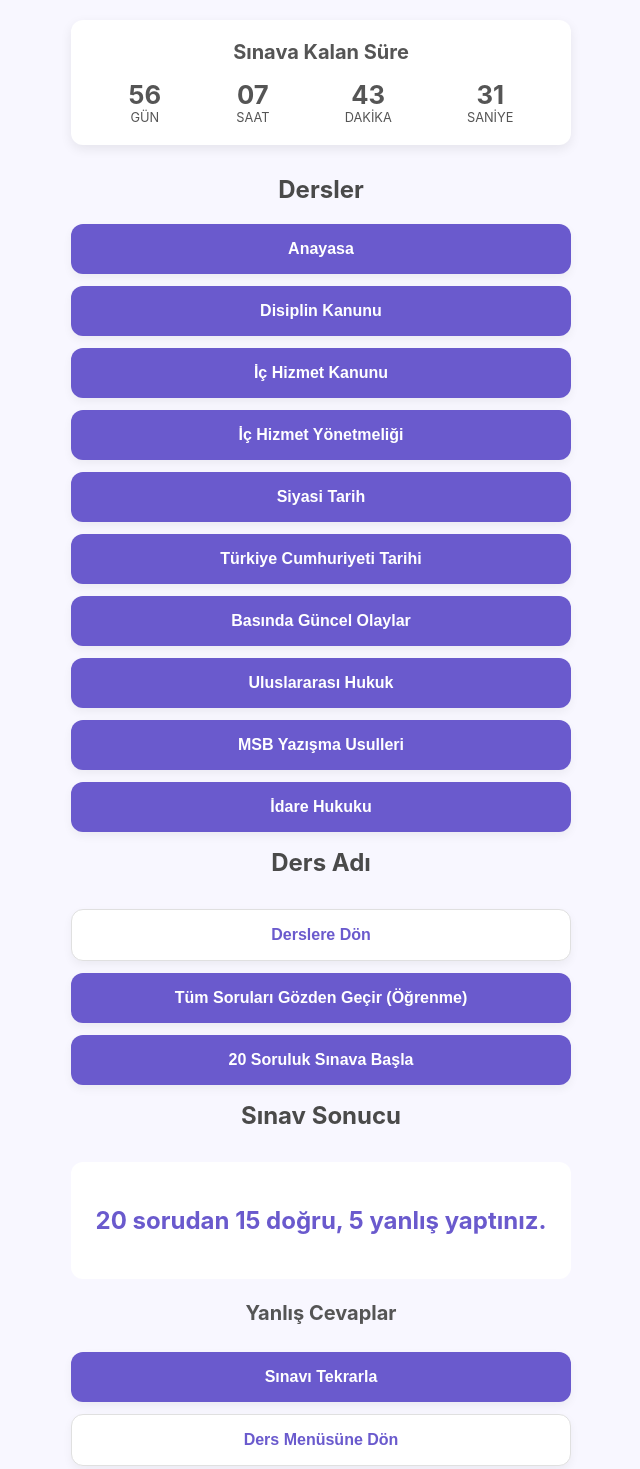
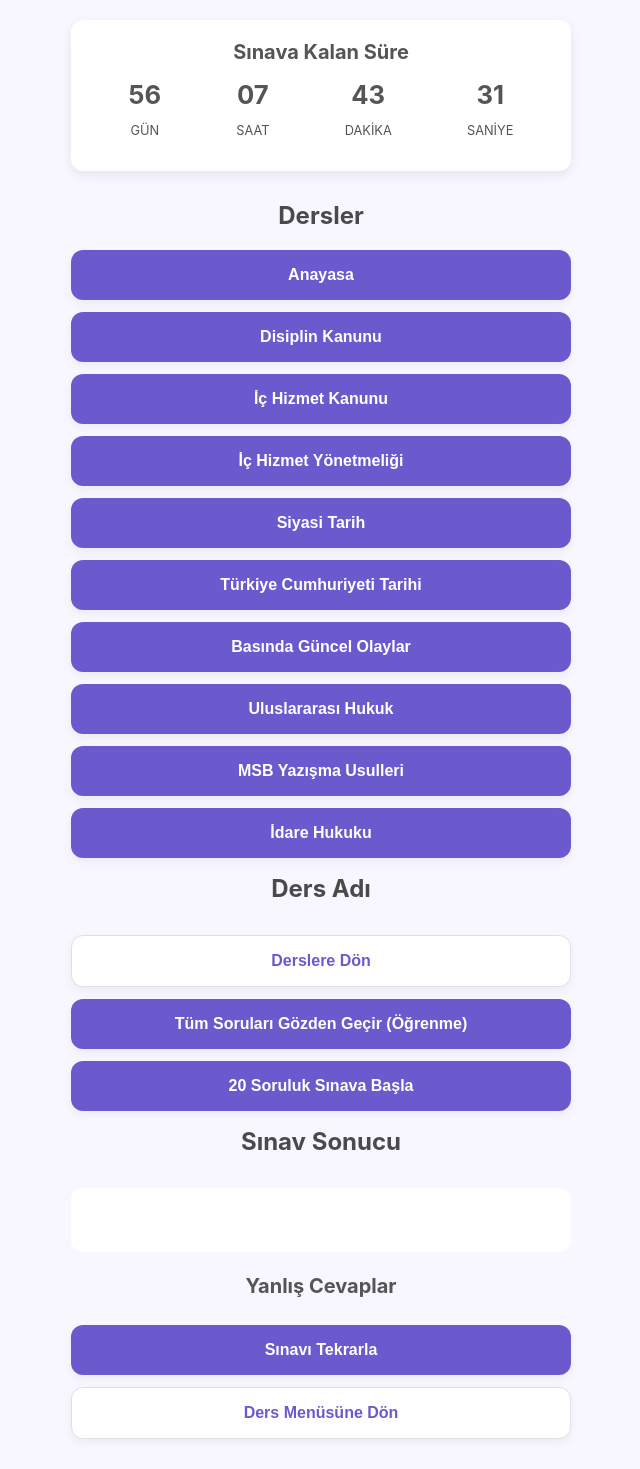
Before and after one commit to Serdarza/akillisinavrehberi, a plain HTML site: page index.html in a window 1280 px wide. Shown: the whole page, without its empty margins (319-959 px from the left). Drawn offline with Linux system fonts and the light colour scheme.

Commit message:
Update index.html

```diff
--- a/index.html
+++ b/index.html
@@ -11,20 +11,17 @@
     <div id="app-container">
 
         <div id="screen-main-menu" class="screen active">
-
             <div id="countdown-container">
                 <h2>Sınava Kalan Süre</h2>
                 <div id="countdown">
-                    <div class="countdown-item"><span id="days">00</span> Gün</div>
-                    <div class="countdown-item"><span id="hours">00</span> Saat</div>
-                    <div class="countdown-item"><span id="minutes">00</span> Dakika</div>
-                    <div class="countdown-item"><span id="seconds">00</span> Saniye</div>
+                    <div class="countdown-item"><span id="days">0</span><p>Gün</p></div>
+                    <div class="countdown-item"><span id="hours">0</span><p>Saat</p></div>
+                    <div class="countdown-item"><span id="minutes">0</span><p>Dakika</p></div>
+                    <div class="countdown-item"><span id="seconds">0</span><p>Saniye</p></div>
                 </div>
             </div>
-
             <h1 class="main-title">Dersler</h1>
-            <div id="main-menu-buttons">
-                </div>
+            <div id="main-menu-buttons"></div>
         </div>
 
         <div id="screen-subject-menu" class="screen">
@@ -40,11 +37,9 @@
                 <div id="question-counter">Soru: 1/20</div>
             </div>
             <div id="quiz-container">
-                <div id="question-text">Soru metni buraya gelecek...</div>
+                <div id="question-text">Soru metni...</div>
                 <div id="options-container"></div>
-                <div id="explanation-box" style="display: none;">
-                    <p id="explanation-text"></p>
-                </div>
+                <div id="explanation-box" style="display: none;"><p id="explanation-text"></p></div>
                 <div id="quiz-nav-buttons">
                     <button id="btn-prev" class="menu-button-secondary">Geri</button>
                     <button id="btn-next" class="menu-button-secondary">İleri</button>
@@ -55,7 +50,7 @@
         <div id="screen-results" class="screen">
             <h1>Sınav Sonucu</h1>
             <div id="results-summary">
-                <p id="results-score">20 sorudan 15 doğru, 5 yanlış yaptınız.</p>
+                <p id="results-score"></p>
             </div>
             <div id="wrong-answers-container">
                 <h2>Yanlış Cevaplar</h2>
@@ -66,7 +61,6 @@
         </div>
 
     </div>
-
     <script src="app.js"></script>
 </body>
 </html>
```
